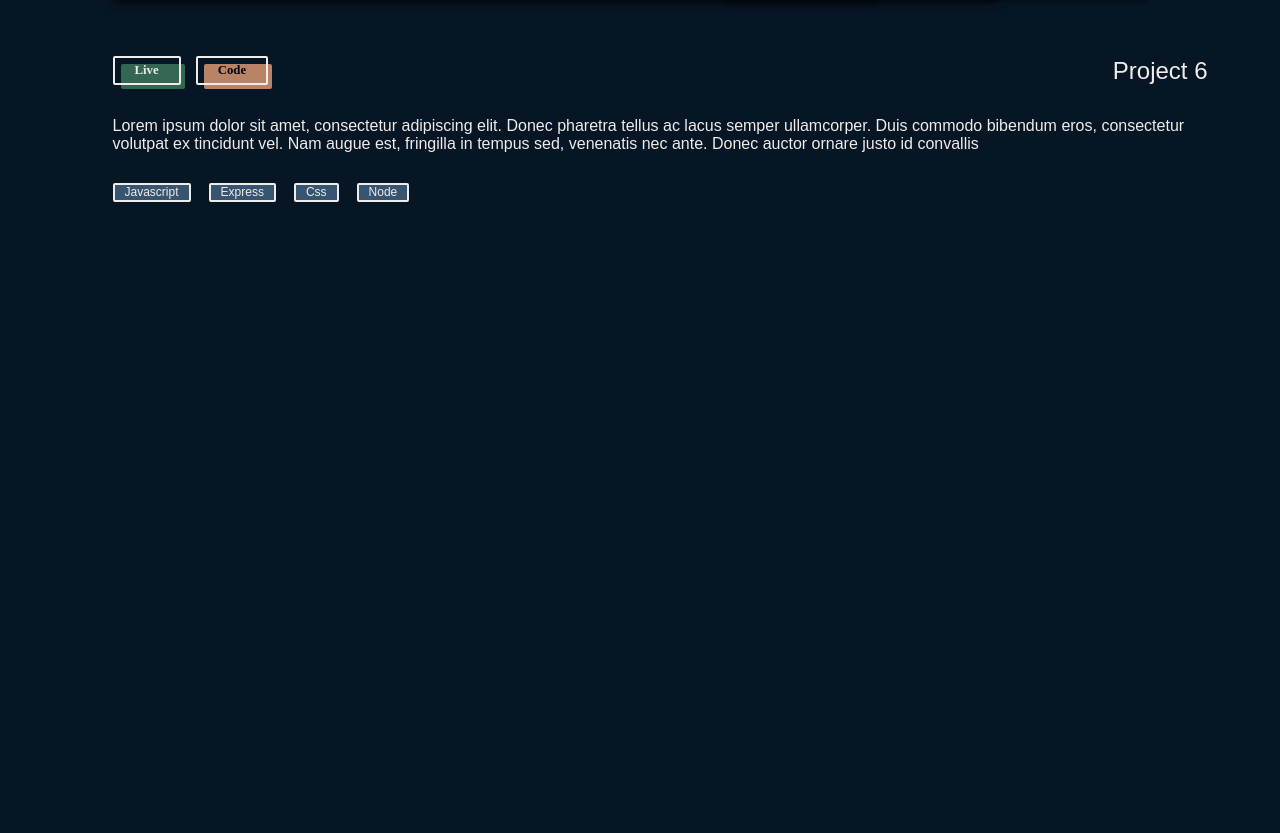
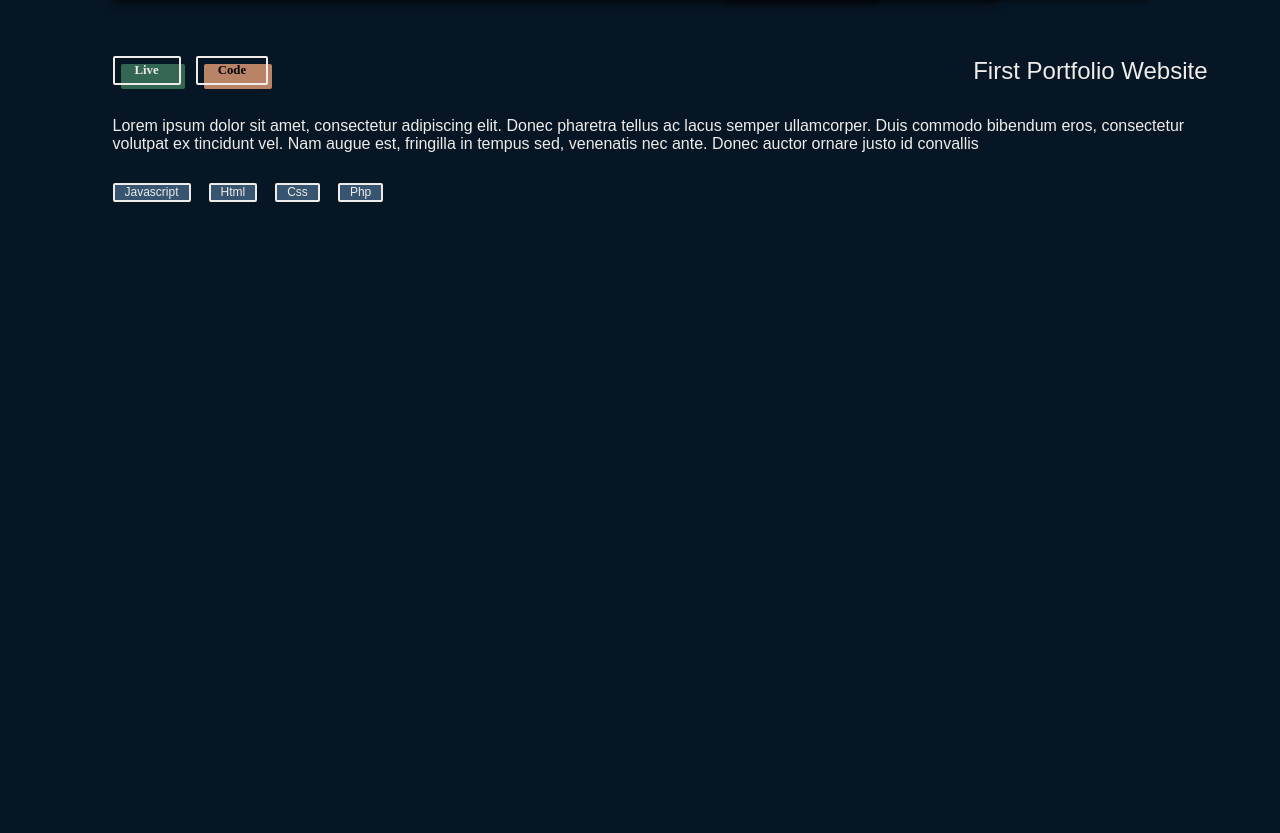
Before and after one commit to ahmedsmrt/Gatsby-Portfolio, a Gatsby site: page / in a window 1280 px wide. Shown: the part 7536-8369 px from the top of the page. Built offline with nearby package versions, Linux system fonts and the light colour scheme; Gatsby itself is replaced by a stand-in of ours.

Commit message:
Project 6

```diff
--- a/src/components/ProjectData.js
+++ b/src/components/ProjectData.js
@@ -68,15 +68,15 @@ export const ProjectText = [
   },
   {
     id: 6,
-    title: "Project 6",
+    title: "First Portfolio Website",
     description:
       "Lorem ipsum dolor sit amet, consectetur adipiscing elit. Donec pharetra tellus ac lacus semper ullamcorper. Duis commodo bibendum eros, consectetur volutpat ex tincidunt vel. Nam augue est, fringilla in tempus sed, venenatis nec ante. Donec auctor ornare justo id convallis",
-    languages: ["Javascript", "Express", "Css", "Node"],
+    languages: ["Javascript", "Html", "Css", "Php"],
     screenshots: [
         "https://bchiang7.github.io/v2/img/portfolio/crowddj/crowddj.jpg",
         "https://bchiang7.github.io/v2/img/portfolio/crowddj/crowddj-tablet.jpg",
         "https://bchiang7.github.io/v2/img/portfolio/crowddj/crowddj-mobile.jpg",
       ],
-      links: ['https://github.com/ahmedsmrt/Sabr-Natr', 'https://sabr-nature-blog.netlify.app/' ]
+      links: ['https://github.com/ahmedsmrt/Web-Portfolio', 'https://ahmedsmrt.github.io/Web-Portfolio/' ]
   },
 ];
```
Also changed, not shown: src/images/Image 11.jpg (added), src/images/Image 7.jpg (added), src/images/Image 8.jpg (added).
